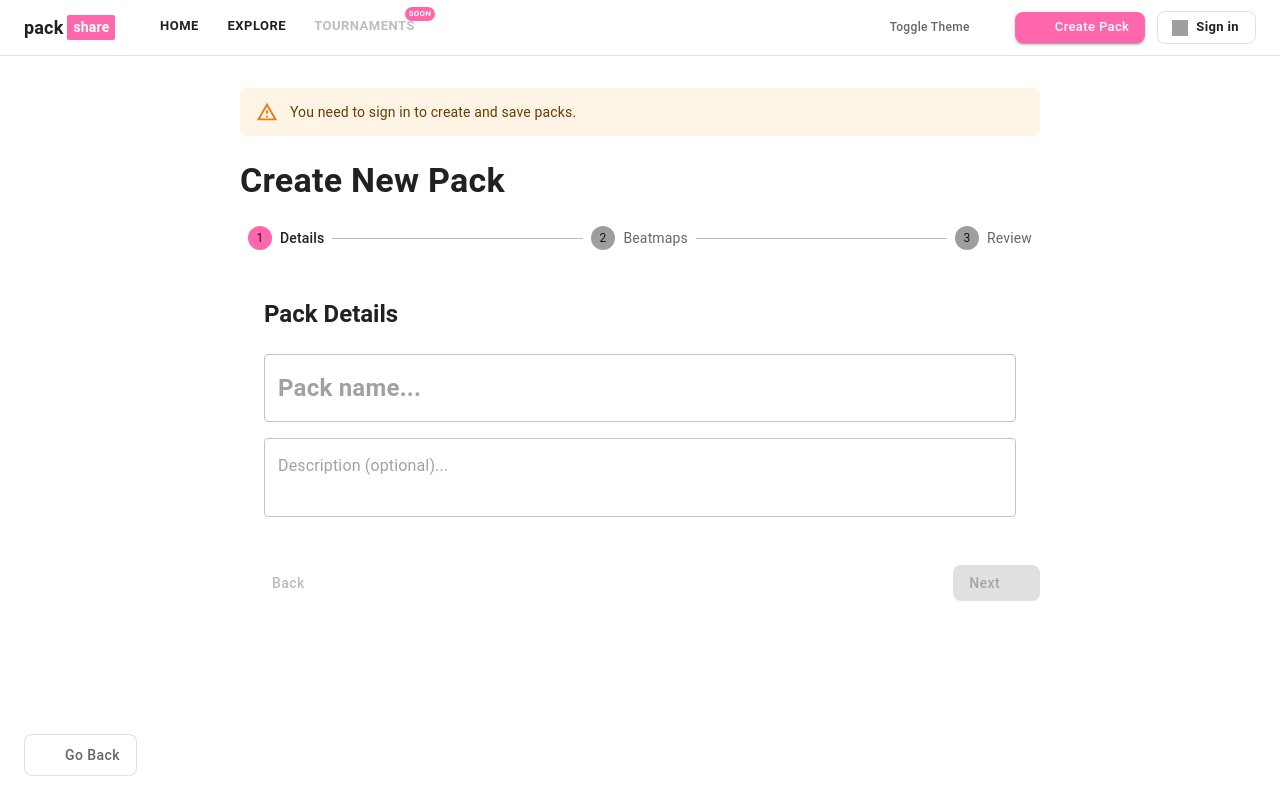
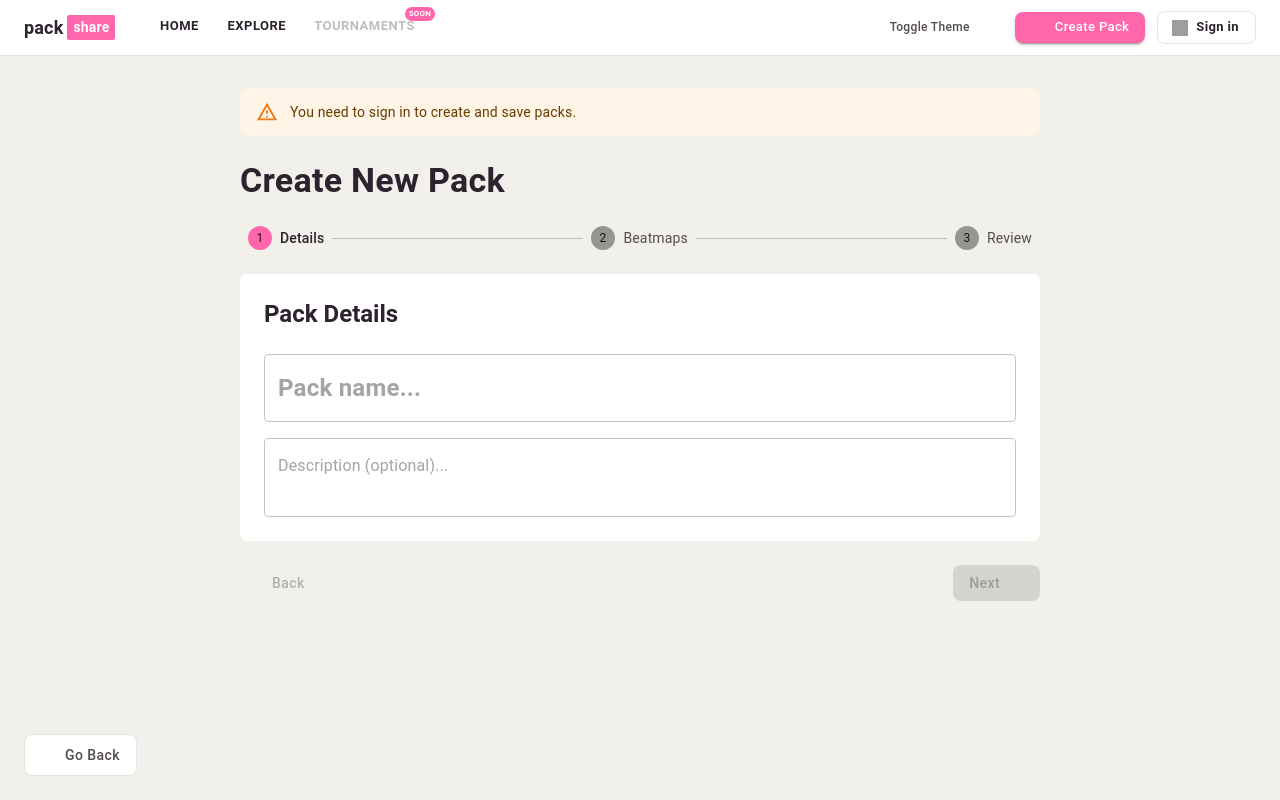
Before and after one commit to kitasenbei/packshare, a React (Vite) app in the folder frontend/: page /create in a window 1280 px wide. Built offline with nearby package versions, Linux system fonts and the light colour scheme; grey boxes are pictures that could not be loaded; some icons are missing.

Commit message:
💄 Apply new color palette: gunmetal, shadow-grey, bone, taupe, parchment
Co-Authored-By: Claude Opus 4.6 <noreply@anthropic.com>

```diff
--- a/frontend/src/App.tsx
+++ b/frontend/src/App.tsx
@@ -40,6 +40,13 @@ const BLUE_HOVER = '#3a8eef';
 
 const DARK_MODE_KEY = 'packshare_dark_mode';
 
+// Palette: gunmetal, shadow-grey, bone, taupe-grey, parchment
+const GUNMETAL = '#474448';
+const SHADOW_GREY = '#2d232e';
+const BONE = '#e0ddcf';
+const TAUPE_GREY = '#534b52';
+const PARCHMENT = '#f1f0ea';
+
 function makeTheme(accent: string, accentHover: string, darkMode: boolean) {
   return createTheme({
     palette: {
@@ -49,16 +56,13 @@ function makeTheme(accent: string, accentHover: string, darkMode: boolean) {
         dark: accentHover,
       },
       background: {
-        default: darkMode ? '#1a1a2a' : '#ffffff',
-        paper: darkMode ? '#242438' : '#ffffff',
+        default: darkMode ? SHADOW_GREY : PARCHMENT,
+        paper: darkMode ? GUNMETAL : '#ffffff',
       },
-      ...(darkMode && {
-        text: {
-          primary: '#e8e8ec',
-          secondary: '#9898a8',
-        },
-        divider: 'rgba(255,255,255,0.12)',
-      }),
+      text: darkMode
+        ? { primary: BONE, secondary: '#9e9a96' }
+        : { primary: SHADOW_GREY, secondary: TAUPE_GREY },
+      divider: darkMode ? 'rgba(224,221,207,0.12)' : 'rgba(45,35,46,0.12)',
     },
     components: {
       MuiButton: {
```
